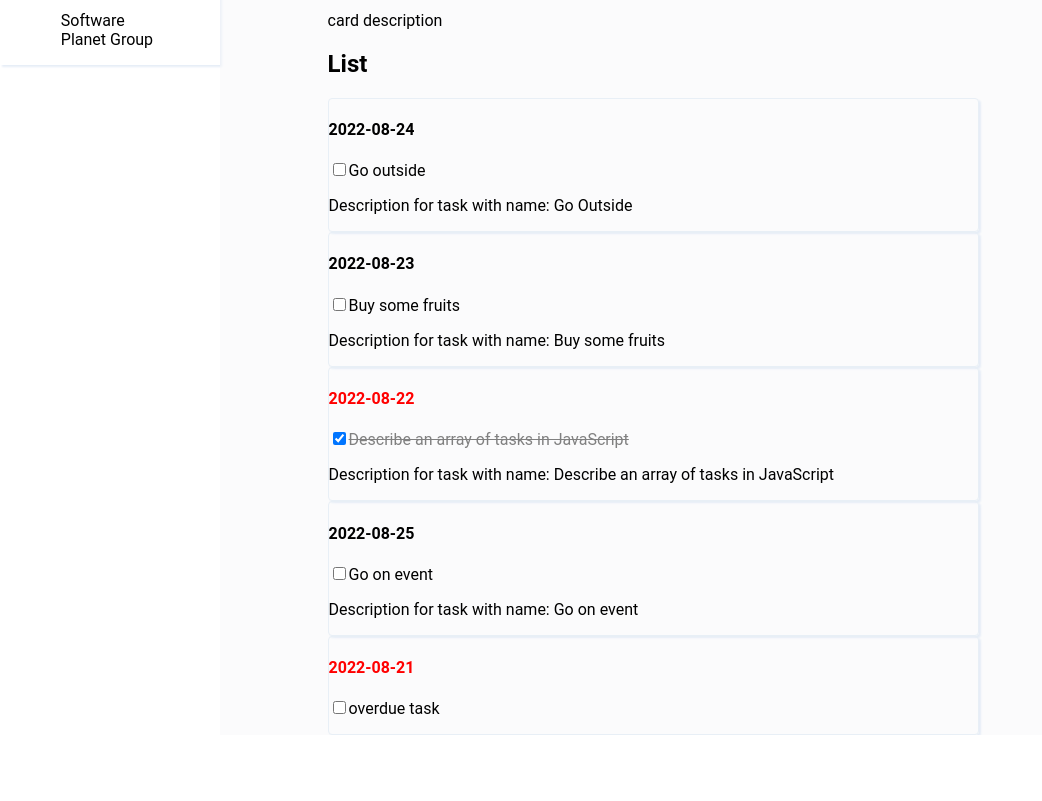
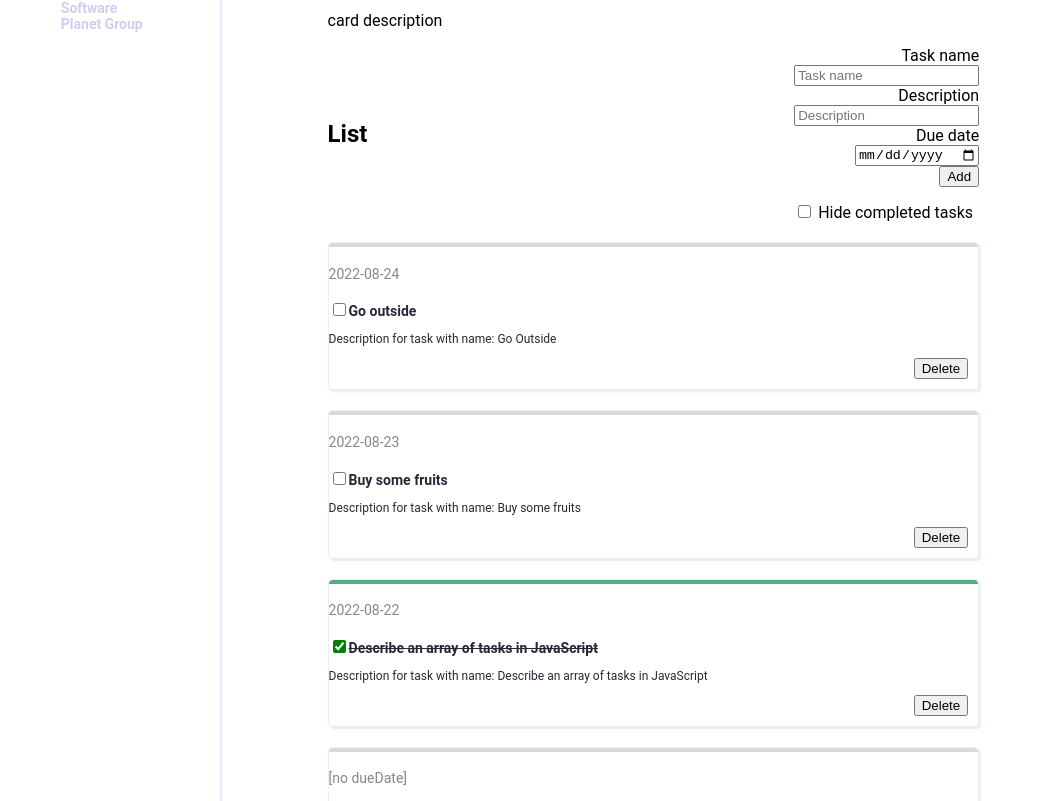
Before and after one commit to Akatosh-Kiber18/js-and-dom, a website: page index.html in a window 1280 px wide. Shown: the part 70-871 px from the top of the page, without its empty margins (0-1042 px from the left). Before the commit the page ends 805 px from the top, so only its background shows below. Drawn offline with Linux system fonts and the light colour scheme.

Commit message:
1-2 tasks on js-dom

```diff
--- a/index.html
+++ b/index.html
@@ -24,16 +24,39 @@
                 card description
             </p>
         </div>
-        <h2 class="list-name">
-            List
-        </h2>
+        <div class="list-name">
+            <h2>
+                List
+            </h2>
+            <div>
+
+                <form name="task">
+                    <label for="create-task-name">Task name</label>
+                    <input type="text" name="task name" id="create-task-name" placeholder="Task name" required>
+                    <label for="description">Description</label>
+                    <input type="text" name="description" id="description" placeholder="Description">
+                    <label for="dueDate">Due date</label>
+                    <input type="date" name="dueDate" id="dueDate">
+                    <button type="button">Add</button>
+                </form>
+
+                <div class="hide-show-task">
+                    <input type="checkbox" class="hide-task" id="hide-task" name="hide-checkbox" value="yes">
+                    <label for="hide-task" id="hide-show">Hide completed tasks</label>
+                </div>
+
+            </div>
+        </div>
         <div class="tasks" id="tasks">
+
             <div class="task-details">
+                <div class="task-details-strip-grey"></div>
                 <h4 class="task-details-dueDate">2022-09-09</h4>
                 <input type="checkbox" class="task-details-name" name="checkbox" id="checkbox" value="yes">
                 <label for="checkbox" id="task-name">Task name</label>
                 <p class="task-details-description">Description for task</p>
             </div>
+
         </div>
     </div>
 </div>
--- a/scripts.js
+++ b/scripts.js
@@ -1,10 +1,11 @@
-const state = [
+let state = [
     {
         id: 1,
         name: "Go outside",
         done: false,
         description: "Description for task with name: Go Outside",
         dueDate: "2022-08-24",
+        deleted: false
     },
     {
         id: 2,
@@ -12,6 +13,7 @@ const state = [
         done: false,
         description: "Description for task with name: Buy some fruits",
         dueDate: "2022-08-23",
+        deleted: false
     },
     {
         id: 3,
@@ -19,22 +21,39 @@ const state = [
         done: true,
         description: "Description for task with name: Describe an array of tasks in JavaScript",
         dueDate: "2022-08-22",
+        deleted: false
     },
     {
         id: 4,
         name: "Go on event",
         done: false,
         description: "Description for task with name: Go on event",
-        dueDate: "2022-08-25",
+        dueDate: null,
+        deleted: false
     },
     {
         id: 5,
         name: "overdue task",
         done: false,
         description: null,
-        dueDate:"2022-08-21",
+        dueDate: "2022-08-21",
+        deleted: false
+    },
+]
+
+const inc = (init = 5) => () => ++init
+const genTaskId = inc();
+
+const createTask = (name, description, date) => {
+    return {
+        id: genTaskId(),
+        name: name,
+        done: false,
+        description: description,
+        dueDate: date,
+        deleted: false
     }
-]
+}
 
 const taskListEl = document.getElementById("tasks")
 const currentDate = new Date();
@@ -42,58 +61,115 @@ currentDate.setHours(0);
 currentDate.setMinutes(0);
 currentDate.setSeconds(0);
 
+const hide = document.getElementById("hide-task");
+hide.onclick = () => updatePage(state);
+
 function onDoneClick(taskId) {
     const t = state.find(t => t.id === taskId)
     t.done = !t.done;
-    update(state);
+    updatePage(state);
 }
 
-function update(state) {
-    taskListEl.innerHTML = '';
-    state.forEach(task => taskListEl.appendChild(createTaskBlock(task)))
+function onDeleteBtnClick(taskId) {
+    const id = `task-${taskId}`;
+    document.getElementById(id).outerHTML = "";
+    const t = state.find(t => t.id === taskId);
+    t.deleted = true;
+    updatePage(state);
 }
 
+function updatePage(state) {
+    taskListEl.innerHTML = '';
+    state.forEach(task => taskListEl.append(createTaskBlock(task)))
+}
+
+updatePage(state);
+
 function createTaskBlock(task) {
-    const taskDate = new Date(task.dueDate);
+    if (!task.deleted) {
+        const taskDetailsEl = document.createElement("div");
+        taskDetailsEl.id = `task-${task.id}`
 
-    const taskDetailsEl = document.createElement("div")
-    taskDetailsEl.className = "task-details";
+        let taskDueDateEl = document.createElement("h4");
+        taskDetailsEl.append(updateTaskDueDateEl(taskDueDateEl, task.dueDate))
 
-    let taskDueDateEl = document.createElement("h4");
-    taskDueDateEl.className = taskDate.getTime() < currentDate.getTime() ? "task-details-dueDate": "";
-    taskDueDateEl.innerText = task.dueDate;
-    taskDetailsEl.appendChild(taskDueDateEl)
+        let doneCheckboxEl = document.createElement("input");
+        taskDetailsEl.append(updateTaskDoneCheckboxEl(doneCheckboxEl, task.done, task.id));
 
-    let doneCheckboxEl = document.createElement("input");
+        let taskNameEl = document.createElement("label");
+        taskDetailsEl.append(updateTaskNameEl(taskNameEl, task.name, task.done));
+
+        let taskDescriptionEl = document.createElement("p");
+        taskDetailsEl.append(updateTaskDescriptionEl(taskDescriptionEl, task.description));
+
+        let deleteBtnEl = document.createElement("button");
+        taskDetailsEl.append(updateDeleteBtnEl(deleteBtnEl, task.id));
+
+        let taskStripEl = document.createElement("div");
+        taskDetailsEl.prepend(updateTaskStripEl(taskStripEl, taskDueDateEl, task.done, task.dueDate));
+
+        taskDetailsEl.className = hide.checked && task.done ? "done" : "task-details";
+
+        return taskDetailsEl;
+    }
+    return ""
+}
+
+function updateTaskDueDateEl(taskDueDateEl, dueDate) {
+    const taskDate = new Date(dueDate).getTime();
+
+    if (dueDate !== null) {
+        taskDueDateEl.className = taskDate < currentDate.getTime() ? "task-details-dueDate" : "";
+    }
+    taskDueDateEl.innerText = dueDate ? dueDate : "[no dueDate]";
+
+    return taskDueDateEl;
+}
+
+function updateTaskDoneCheckboxEl(doneCheckboxEl, done, id) {
     doneCheckboxEl.type = "checkbox";
-    doneCheckboxEl.onclick = () => onDoneClick(task.id);
-    doneCheckboxEl.checked = task.done;
-    taskDetailsEl.appendChild(doneCheckboxEl);
+    doneCheckboxEl.className = done ? "checkbox" : "";
+    doneCheckboxEl.onclick = () => onDoneClick(id);
+    doneCheckboxEl.checked = done;
 
-    let taskNameEl = document.createElement("label");
-    taskNameEl.innerText = task.name;
-    taskNameEl.className = task.done ? "task-name-done": "";
-    taskDetailsEl.appendChild(taskNameEl);
+    return doneCheckboxEl;
+}
 
-    let taskDescriptionEl = document.createElement("p");
-    taskDescriptionEl.innerText = task.description;
-    taskDetailsEl.appendChild(taskDescriptionEl);
+function updateTaskNameEl(taskNameEl, name, done) {
+    taskNameEl.innerText = name;
+    taskNameEl.className = done ? "task-details-done" : "";
 
-    return taskDetailsEl;
+    return taskNameEl;
 }
-update(state);
 
-//     const checked = task.done ? "checked" : "";
-//     const taskNameStyle = checked ? "color:grey;text-decoration:line-through;" : "";
-//     const dueDateStyle = taskDate.getTime() < date.getTime() ? "color:red;" : "";
-//     const description = task.description || ""
-//
-//
-//     return `
-//             <div class="task-details" style="">
-//                 <h4 class="task-details-dueDate" style="${dueDateStyle}" >${task.dueDate}</h4>
-//                 <input type="checkbox" class="task-details-name" name="checkbox" onclick="onDoneClick(${task.id})" ${checked}>
-//                 <label for="checkbox" id="task-name" style=${taskNameStyle}>${task.name}</label>
-//                 <p class="task-details-description">${description}</p>
-//             </div>
-// `
+function updateTaskDescriptionEl(taskDescriptionEl, description) {
+    taskDescriptionEl.innerText = description ? description : "[no description]";
+
+    return taskDescriptionEl;
+}
+
+function updateTaskStripEl(taskStripEl, taskDueDateEl, done, dueDate) {
+    const taskDate = new Date(dueDate).getTime() || null;
+
+    if (done) {
+        taskStripEl.className = "task-details-strip-green";
+        taskDueDateEl.className = "";
+    } else if (taskDate !== null && taskDate < currentDate.getTime() && !done) {
+        taskDueDateEl.className = "task-details-dueDate";
+        taskStripEl.className = "task-details-strip-red";
+    } else {
+        taskStripEl.className = "task-details-strip-grey";
+    }
+
+    return taskStripEl;
+}
+
+function updateDeleteBtnEl(deleteBtnEl, id) {
+    deleteBtnEl.innerText = "Delete";
+    deleteBtnEl.onclick = () => onDeleteBtnClick(id);
+    const span = document.createElement("span");
+    span.className = "delete-button";
+    span.append(deleteBtnEl);
+
+    return span;
+}
--- a/style.css
+++ b/style.css
@@ -1,46 +1,136 @@
 @import url('https://fonts.googleapis.com/css2?family=Roboto+Flex:opsz,wght@8..144,400;8..144,500;8..144,700&display=swap');
+
 body {
     padding: 0;
     margin: 0;
     font-family: "Roboto", sans-serif;
 }
+
+h3 {
+    font-size: 16px;
+    font-weight: 700;
+}
+
+h4 {
+    color: #878787;
+    font-weight: 400;
+    font-size: 14px;
+}
+
 .card-container {
     display: flex;
 }
+
+.tasks {
+    margin-bottom: 100px;
+}
+
+.tasks label {
+    font-weight: 700;
+    font-size: 14px;
+    color: #262837;
+}
+
+.tasks p {
+    font-weight: 400;
+    font-size: 12px;
+    color: #262837;;
+}
+
 .sidebar {
     background-color: white;
-    box-shadow: 2px 2px 2px #E6EDF7; ;
+    box-shadow: 2px 2px 2px #E6EDF7;;
     width: 13.125%;
-    height: 100%;
     padding-left: 4.75%;
     padding-right: 4.75%;
 }
+
+.sidebar p {
+    font-weight: 700;
+    font-size: 14px;
+    color: #CECFEF;
+}
+
 .main-bar {
-    background-color: rgba(247, 247, 250, 0.5);
     width: 86.875%;
     height: 100%;
     padding-left: 8.4%;
     padding-right: 23.5%;
 }
+
+.hide-show-task{
+    padding-top: 15px;
+}
+
+.list-name {
+    display: flex;
+    justify-content: space-between;
+    align-items: center;
+}
+
 .task-details {
     border: 1px solid #E8EFF6;
     box-shadow: 2px 2px 2px #E6EDF7;
     border-radius: 4px;
+    margin-top: 20px;
 }
+
+.task-details-strip-grey {
+    width: 100%;
+    height: 4px;
+    background-color: #D9D9D9;
+    border-radius: 4px 4px 0 0;
+}
+
+.task-details-strip-red {
+    width: 100%;
+    height: 4px;
+    background-color: #E63241;
+    border-radius: 4px 4px 0 0;
+}
+
+.task-details-strip-green {
+    width: 100%;
+    height: 4px;
+    background-color: #58AC83;
+    border-radius: 4px 4px 0 0;
+}
+
 .task-details-name #task-name {
     font-size: 16px;
     font-weight: 700;
 }
 
 .task-details-dueDate {
-    color:red;
+    color: red;
 }
 
 .task-details-description {
     font-size: 14px;
     font-weight: 400;
 }
-.task-name-done {
-    color:grey;
-    text-decoration:line-through;
+
+.task-details-done {
+    color: grey;
+    text-decoration: line-through;
 }
+
+.checkbox {
+    accent-color: green;
+}
+
+.done {
+    display: none;
+}
+
+.delete-button {
+    display: flex;
+    flex-direction: row-reverse;
+    padding-right: 10px;
+    padding-bottom: 10px;
+}
+form {
+    display: flex;
+    align-items: flex-end;
+    flex-direction: column;
+}
```
Also changed, not shown: images/calendarIcon1.svg (added), images/calendarIcon2.svg (added).
